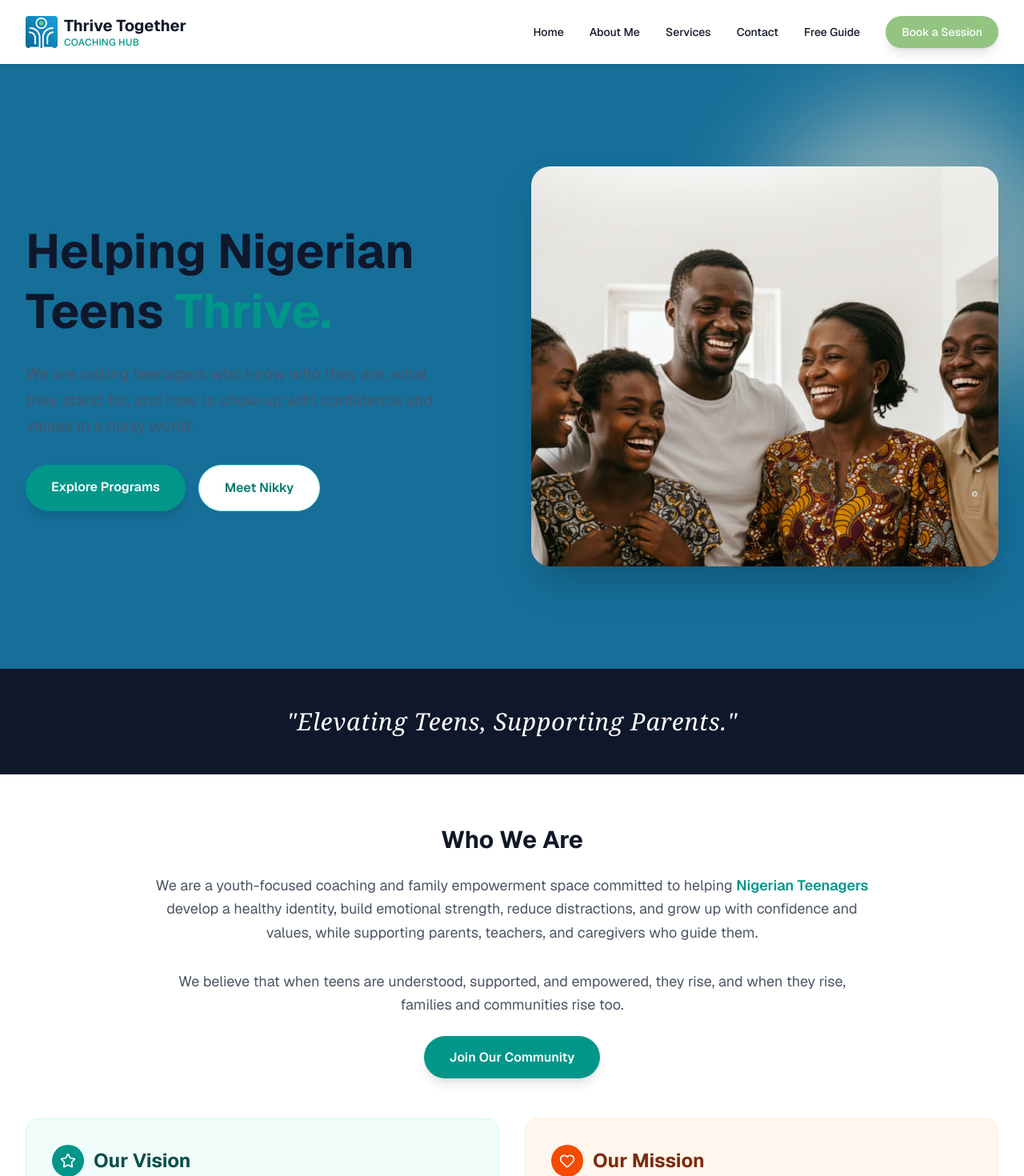
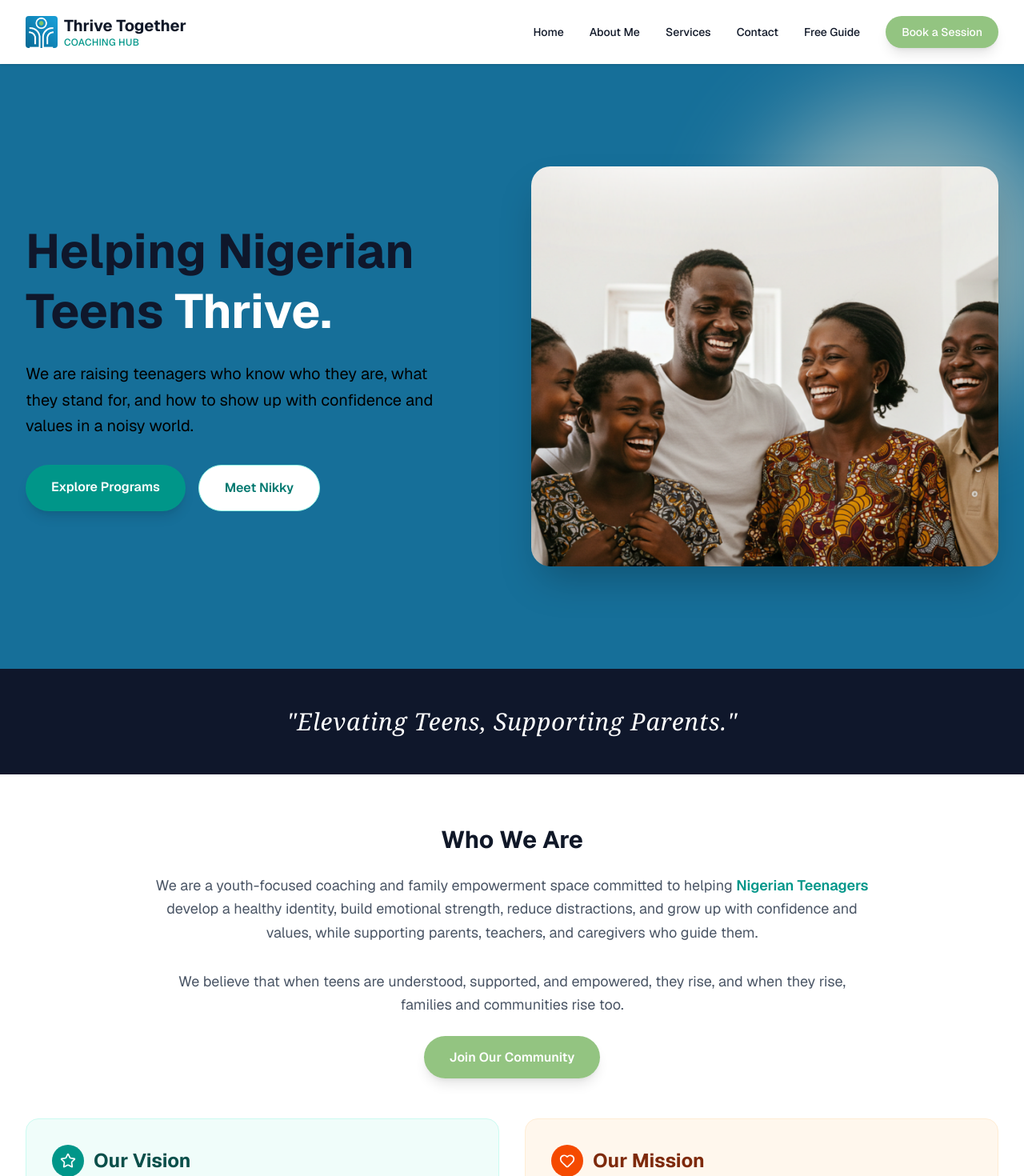
Before and after one commit to RolandMario/Thrive_together_couching_hub, a Next.js app: page / in a window 1280 px wide. Shown: the top 1470 px of the page at 80% size. Built offline with nearby package versions, Linux system fonts and the light colour scheme.

Commit message:
color shades 2

```diff
--- a/app/page.tsx
+++ b/app/page.tsx
@@ -105,9 +105,9 @@ const HomePage = () => (
         <div className="grid grid-cols-1 lg:grid-cols-2 gap-12 items-center px-4 sm:px-6 lg:px-8 py-20 lg:py-32">
           <div className="relative z-10">
             <h1 className="text-4xl md:text-5xl lg:text-6xl font-bold text-slate-900 leading-tight mb-6">
-              Helping Nigerian Teens <span className="text-teal-600">Thrive.</span>
+              Helping Nigerian Teens <span className="text-white">Thrive.</span>
             </h1>
-            <p className="text-lg md:text-xl text-slate-600 mb-8 leading-relaxed max-w-lg">
+            <p className="text-lg md:text-xl text-black mb-8 leading-relaxed max-w-lg">
               We are raising teenagers who know who they are, what they stand for, and how to show up with confidence and values in a noisy world.
             </p>
             <div className="flex flex-wrap gap-4">
@@ -150,7 +150,7 @@ const HomePage = () => (
         <p className="text-lg text-gray-600 leading-relaxed mb-10">
           We believe that when teens are understood, supported, and empowered, they rise, and when they rise, families and communities rise too.
         </p>
-         <Link href={'https://chat.whatsapp.com/It1FnFzWT2rC7Z42htmWqE?mode=gi_t'} className=" mt-10 px-8 py-4 bg-teal-600 text-white rounded-full font-semibold hover:bg-teal-700 transition shadow-lg">
+         <Link href={'https://chat.whatsapp.com/It1FnFzWT2rC7Z42htmWqE?mode=gi_t'} className=" mt-10 px-8 py-4 bg-[#93c481] text-white rounded-full font-semibold hover:bg-teal-700 transition shadow-lg">
                 Join Our Community
           </Link>
       </div>
@@ -233,7 +233,7 @@ const HomePage = () => (
                      <div className="flex justify-center  w-full ">
             <Link
               href="https://chat.whatsapp.com/It1FnFzWT2rC7Z42htmWqE?mode=gi_t"
-              className="mt-10 px-8 py-4 bg-teal-600 text-white rounded-full font-semibold hover:bg-teal-700 transition shadow-lg inline-block"
+              className="mt-10 px-8 py-4 bg-[#93c481] text-white rounded-full font-semibold hover:bg-teal-700 transition shadow-lg inline-block"
             >
               Join Our Community
             </Link>
```
